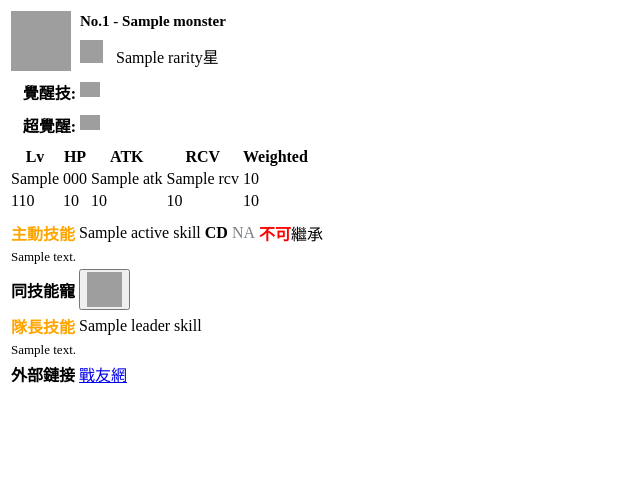
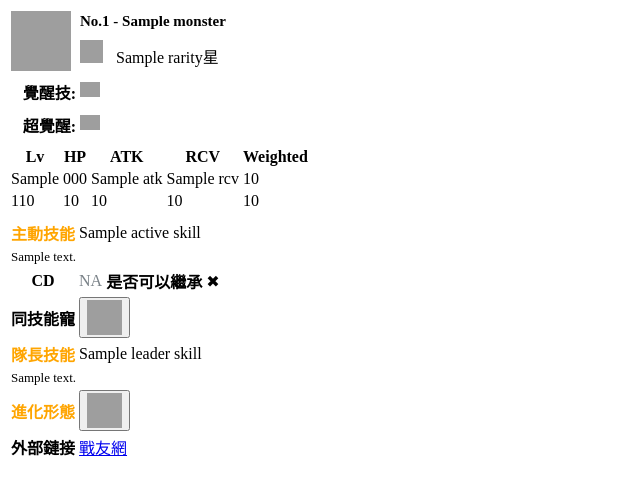
Before and after one commit to jutongpan/padmonster, a Flask app: template templates/monDataViewer.html in a window 1280 px wide. Shown: the top 495 px of the page, without its empty margins (0-640 px from the left). Run offline with Flask 2, Linux system fonts and the light colour scheme; the template is opened without the code that fills it: most values are stand-ins (such as "Sample title", 1, 10 or a date in 2020); parts of the project's set-up code (start-up, migrations or seed data) failed here and were passed over; grey boxes are pictures that could not be loaded.

Commit message:
Reorganize monDataViewer tables

```diff
--- a/templates/monDataViewer.html
+++ b/templates/monDataViewer.html
@@ -19,19 +19,27 @@
         </tr>
         <tr>
             <th style="text-align: right; padding-top: 6px;">覺醒技:</th>
+            {% if AwokenSkillIds %}
             <td>
                 {% for AwokenSkillId in AwokenSkillIds %}
                     <img src='{{ img_source }}img/AwokenSkill/{{ AwokenSkillId }}.png' width='20'>
                 {% endfor %}
             </td>
+            {% else %}
+            <td style="color: #7A8288">無</td>
+            {% endif %}
         </tr>
         <tr>
             <th style="text-align: right; padding-top: 6px;">超覺醒:</th>
+            {% if SuperAwokenSkillIds %}
             <td>
                 {% for SuperAwokenSkillId in SuperAwokenSkillIds %}
                     <img src='{{ img_source }}img/AwokenSkill/{{ SuperAwokenSkillId }}.png' width='20'>
                 {% endfor %}
             </td>
+            {% else %}
+            <td style="color: #7A8288">無</td>
+            {% endif %}
         </tr>
     </table>
 
@@ -72,27 +80,32 @@
         <tbody>
             <tr>
                 <th style="color:orange;">主動技能</th>
-                <td>{{ ActiveSkill.ActiveSkillName }}</td>
+                <td colspan="4">{{ ActiveSkill.ActiveSkillName }}</td>
+            </tr>
+            {% if ActiveSkill.ActiveSkillName != "無" %}
+            <tr>
+                <td style="text-align: left; font-size: 13px;" colspan="5">
+                    {{ ActiveSkill.ActiveSkillDescription|safe }}
+                </td>
+            </tr>
+            <tr>
                 <th>CD</th>
                 {% if ActiveSkill.MaxCd==ActiveSkill.MaxCd %}
                     <td>{{ '{:.0f}'.format(ActiveSkill.MaxCd) }} → {{ '{:.0f}'.format(ActiveSkill.MinCd) }}</td>
                 {% else %}
                     <td style="color: #7A8288">NA</td>
                 {% endif %}
+                <th>是否可以繼承</th>
                 {% if Monster.Assistable==1 %}
-                    <td><b style="color: green;">可</b>繼承</td>
+                    <td>✔</td>
                 {% else %}
-                    <td><b style="color: red;">不可</b>繼承</td>
+                    <td>✖</td>
                 {% endif %}
             </tr>
-            <tr>
-                <td style="text-align: left; font-size: 13px;" colspan="5">
-                    {{ ActiveSkill.ActiveSkillDescription|safe }}
-                </td>
-            </tr>
+            {% endif %}
             {% if MonsterIdSameAS %}
             <tr>
-                <th>同技能寵</th>
+                <th style="vertical-align: middle;">同技能寵</th>
                 <td colspan="4">
                     {% for Id in MonsterIdSameAS %}
                         <button class='btn btn-default btn-monster' value="{{ Id }}">
@@ -102,16 +115,32 @@
                 </td>
             </tr>
             {% endif %}
-            <tr>
-                <th style="color:orange;">隊長技能</th>
+            <tr style="border-top: 6px solid #1c1e22;">
+                <th style="color: orange;">隊長技能</th>
                 <td colspan="4">{{ LeaderSkill.LeaderSkillName }}</td>
+            {% if LeaderSkill.LeaderSkillName != "無" %}
             </tr>
             <tr>
                 <td style="text-align: left; font-size: 13px;" colspan="5">
                     {{ LeaderSkill.LeaderSkillDescription|safe }}
                 </td>
             </tr>
+            {% endif %}
+            {% if MonsterIdSameEvo %}
+            <tr style="border-top: 6px solid #1c1e22;">
+                <th style="vertical-align: middle; color: orange;">進化形態</th>
+                <td colspan="3">
+                    {% for Id in MonsterIdSameEvo %}
+                        <button class='btn btn-default btn-monster' value="{{ Id }}">
+                        <img src='{{ img_source }}img/MonsterIcon/{{ Id }}.png' height='35' width='35'>
+                        </button>
+                    {% endfor %}
+                </td>
+            </tr>
             <tr>
+            {% else %}
+            <tr style="border-top: 6px solid #1c1e22;">
+            {% endif %}
                 <th>外部鏈接</th>
                 <td style="text-align: left;" colspan="4">
                     <a href="http://pad.skyozora.com/pets/{{ Monster.MonsterId }}" target="_blank">戰友網</a>
```
